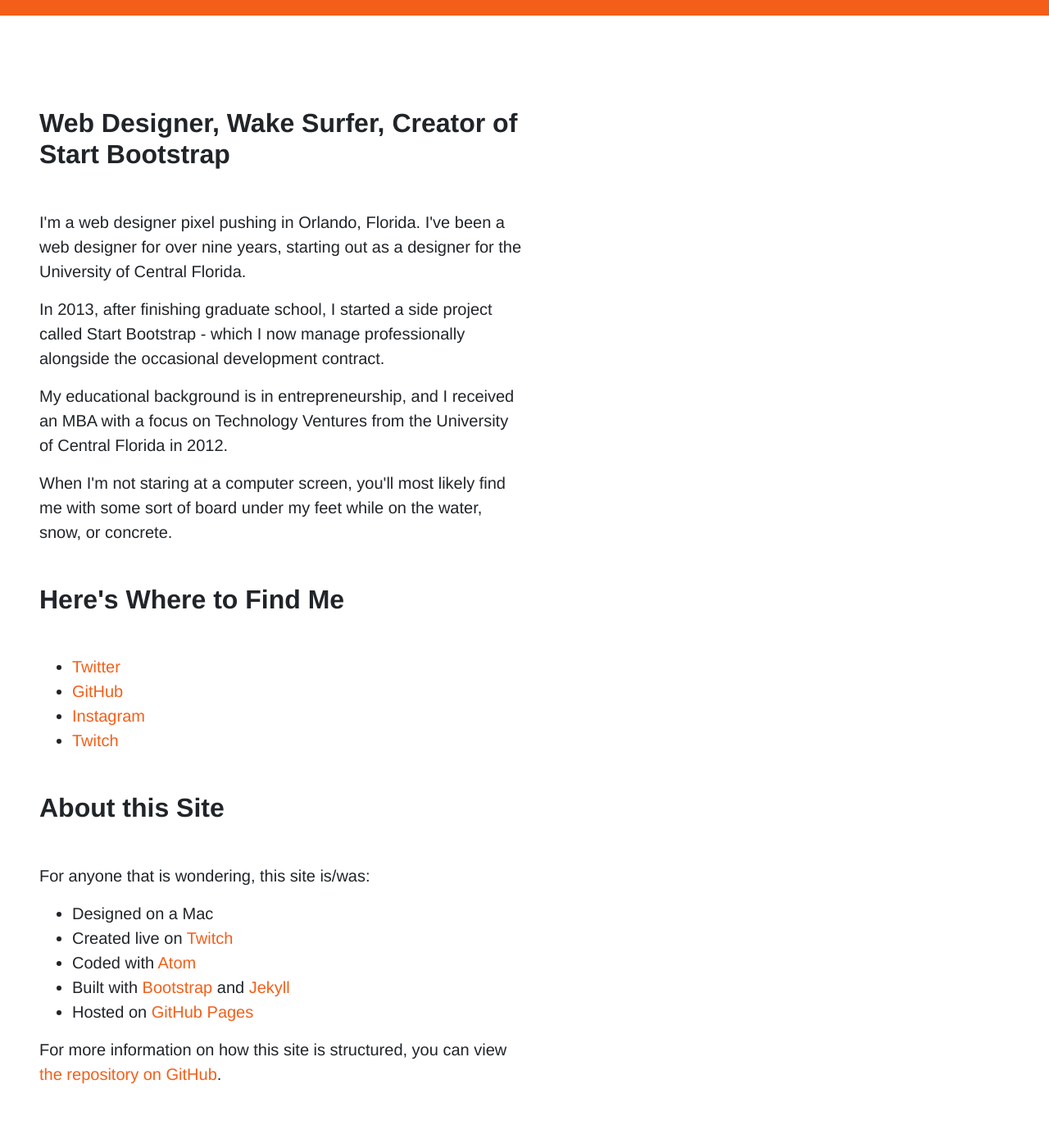
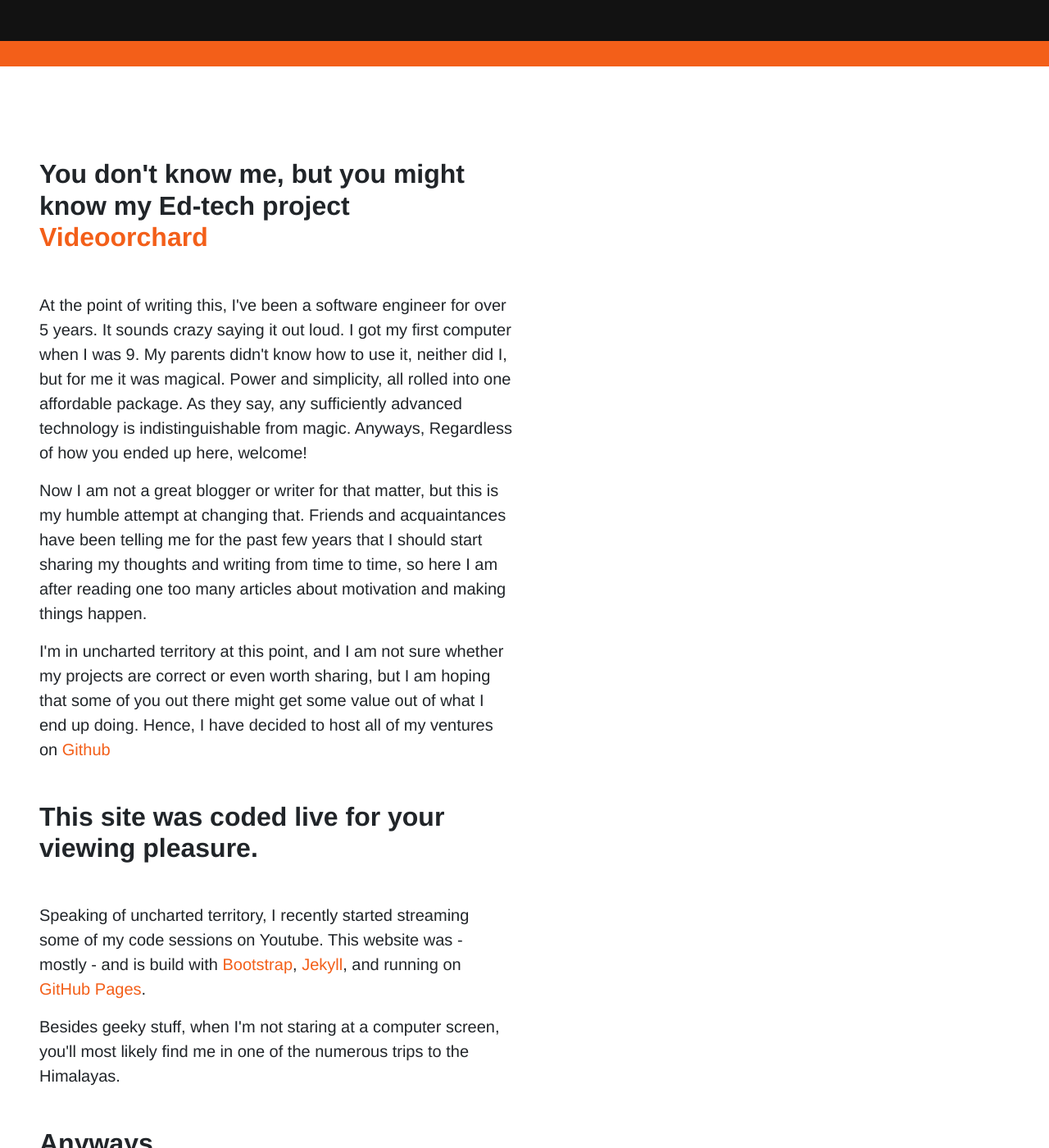
Before and after one commit to ManishShetty1/Manishshetty.com, a Jekyll site: the page built from about.html, in a window 1280 px wide and 1400 px high, scrolled down 473 px. Shown: the whole window at 82% size. Built offline with Jekyll 4.4.1, drawn with Linux system fonts in a browser that asks for light colours; nearby versions of some CDN libraries; some of the changed text lies outside the part shown.

Commit message:
last update

```diff
--- a/about.html
+++ b/about.html
@@ -1,38 +1,41 @@
 ---
-layout: page
-title: About
-permalink: /about/
+layout: post
+title:  "Hello World! It's me, Manish!"
+date:   2019-12-06 20:00:00 +0500
 ---
+<section class="post-section">
+  <div class="container-fluid px-5">
+    <div class="row">
+      <div class="col-md-9 col-lg-6">
+        <h2 class="mb-5">You don't know me, but you might know my Ed-tech project <a href="http://www.videoorchard.in/">Videoorchard</a></h2>
+        <p>At the point of writing this, I've been a software engineer for over 5 years. It sounds crazy saying it out loud. I got my first computer when I was 9. My parents didn't know how to use it, neither did I, but for me it was magical. Power and simplicity, all rolled into one affordable package. As they say, any sufficiently advanced technology is indistinguishable from magic. Anyways, Regardless of how you ended up here, welcome!</p>
+        <p>Now I am not a great blogger or writer for that matter, but this is my humble attempt at changing that. Friends and acquaintances have been telling me for the past few years that I should start sharing my thoughts and writing from time to time, so here I am after reading one too many articles about motivation and making things happen.</p>
+        <p class="mb-5">I'm in uncharted territory at this point, and I am not sure whether my projects are correct or even worth sharing, but I am hoping that some of you out there might get some value out of what I end up doing. Hence, I have decided to host all of my ventures on <a href="https://github.com/manishshetty1">Github</a></p>
+        <h2 class="mb-5">This site was coded live for your viewing pleasure.</h2>
+        <p>Speaking of uncharted territory, I recently started streaming some of my code sessions on Youtube. This website was - mostly - and is build with <a href="http://getbootstrap.com/">Bootstrap</a>, <a href="https://jekyllrb.com/">Jekyll</a>, and running on <a href="https://pages.github.com/">GitHub Pages</a>.</p>
+        <p class="mb-5">Besides geeky stuff, when I'm not staring at a computer screen, you'll most likely find me in one of the numerous trips to the Himalayas.</p>
 
-<main class="page-section bg-white">
-  <div class="container-fluid px-5">
-    <div class="row m-0">
-      <div class="col-md-9 col-lg-6 p-0">
-
-        <h2 class="mb-5">Web Designer, Wake Surfer, Creator of Start Bootstrap</h2>
-        <p>I'm a web designer pixel pushing in Orlando, Florida. I've been a web designer for over nine years, starting out as a designer for the University of Central Florida.</p>
-        <p>In 2013, after finishing graduate school, I started a side project called Start Bootstrap - which I now manage professionally alongside the occasional development contract.</p>
-        <p>My educational background is in entrepreneurship, and I received an MBA with a focus on Technology Ventures from the University of Central Florida in 2012.</p>
-        <p>When I'm not staring at a computer screen, you'll most likely find me with some sort of board under my feet while on the water, snow, or concrete.</p>
-        <h2 class="my-5">Here's Where to Find Me</h2>
-        <ul>
-          <li><a href="https://twitter.com/davidmillerskt">Twitter</a></li>
-          <li><a href="https://github.com/davidtmiller">GitHub</a></li>
-          <li><a href="https://www.instagram.com/davidmillerswbrd/">Instagram</a></li>
-          <li><a href="https://www.twitch.tv/startbootstrap">Twitch</a></li>
-        </ul>
-        <h2 class="my-5">About this Site</h2>
-        <p>For anyone that is wondering, this site is/was:</p>
-        <ul>
-          <li>Designed on a Mac</li>
-          <li>Created live on <a href="https://www.twitch.tv/startbootstrap">Twitch</a></li>
-          <li>Coded with <a href="https://atom.io/">Atom</a></li>
-          <li>Built with <a href="http://getbootstrap.com/">Bootstrap</a> and <a href="https://jekyllrb.com/">Jekyll</a></li>
-          <li>Hosted on <a href="https://pages.github.com/">GitHub Pages</a></li>
-        </ul>
-        <p>For more information on how this site is structured, you can view <a href="https://github.com/davidtmiller/davidtmiller-website">the repository on GitHub</a>.</p>
-
+        <h2 class="mb-5">Anyways...</h2>
+        <p>Welcome to my website. Keep an eye out for more, and I'll keep myself honest about sharing some thoughts with you all. Until next time!</p>
       </div>
     </div>
   </div>
-</main>
+</section>
+
+<!-- USE LATER FOR IMAGES! -->
+<!-- <div class="text-white bg-dark" data-midnight="white">
+  <div class="container-fluid p-0">
+    <div class="row align-items-center no-gutters">
+      <div class="col-lg-9">
+        <div class="post-img" style="background-image: url('/assets/img/post.jpg')"></div>
+      </div>
+      <div class="col-lg-3">
+        <div class="p-5">
+          <h3>Space, the
+            <span class="text-primary">final frontier.</span>
+          </h3>
+        </div>
+      </div>
+    </div>
+  </div>
+</div> -->
```
Also changed, not shown: _posts/2017-12-06-hello-world.html (+4 -4 lines), projects.html (+4 -12 lines), README.md.
